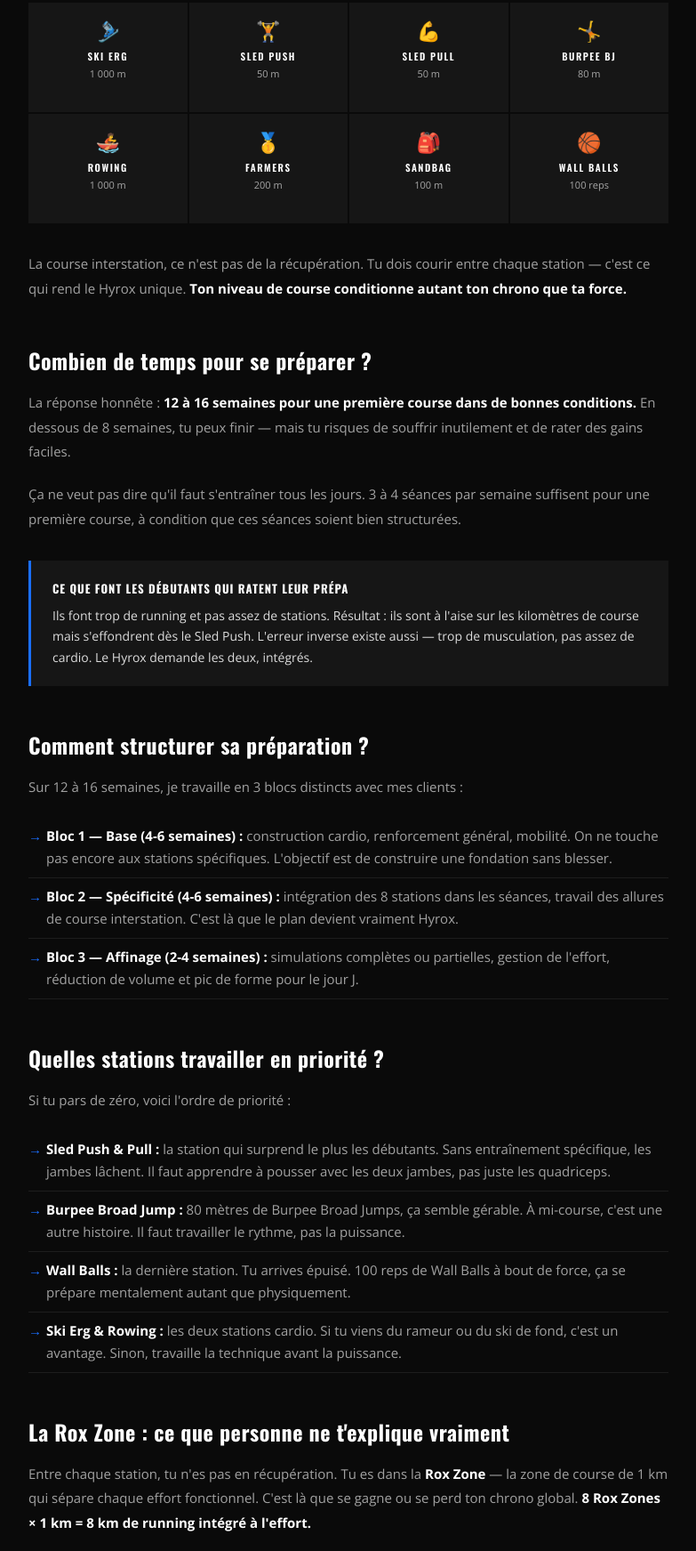
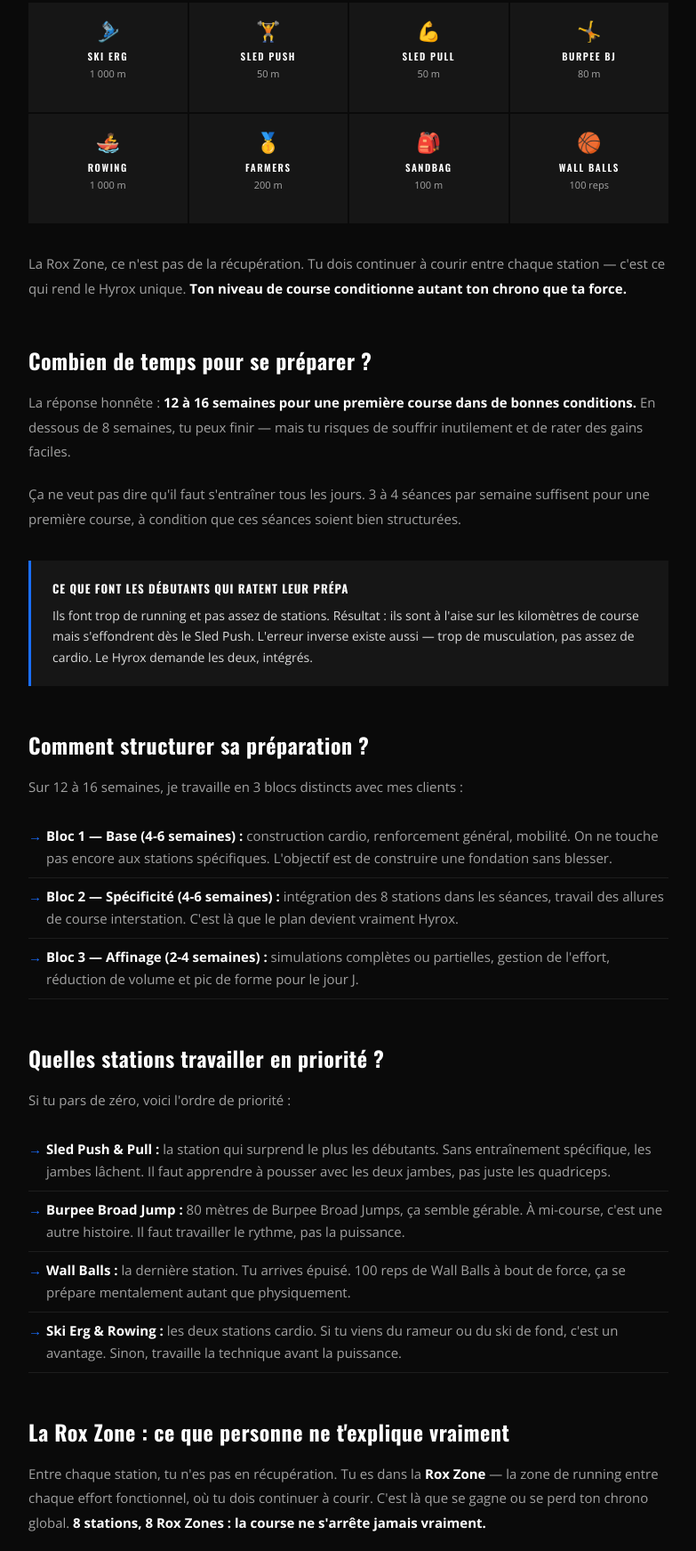
Before and after one commit to jeremyhyrox/jeremyhyrox-site, a plain HTML site: page article-premier-hyrox.html in a window 1280 px wide. Shown: the part 690-2433 px from the top of the page at 89% size, without its empty margins (122-905 px from the left). Drawn offline with nearby package versions, Linux system fonts and the light colour scheme.

Commit message:
Add files via upload

```diff
--- a/article-premier-hyrox.html
+++ b/article-premier-hyrox.html
@@ -77,7 +77,7 @@ footer a{color:var(--blue);text-decoration:none;}
     </div>
 
     <p>
-      La course interstation, ce n'est pas de la récupération. Tu dois courir entre chaque station — c'est ce qui rend le Hyrox unique. <strong>Ton niveau de course conditionne autant ton chrono que ta force.</strong>
+      La Rox Zone, ce n'est pas de la récupération. Tu dois continuer à courir entre chaque station — c'est ce qui rend le Hyrox unique. <strong>Ton niveau de course conditionne autant ton chrono que ta force.</strong>
     </p>
 
     <h2>Combien de temps pour se préparer ?</h2>
@@ -116,7 +116,7 @@ footer a{color:var(--blue);text-decoration:none;}
 
     <h2>La Rox Zone : ce que personne ne t'explique vraiment</h2>
     <p>
-      Entre chaque station, tu n'es pas en récupération. Tu es dans la <strong>Rox Zone</strong> — la zone de course de 1 km qui sépare chaque effort fonctionnel. C'est là que se gagne ou se perd ton chrono global. <strong>8 Rox Zones × 1 km = 8 km de running intégré à l'effort.</strong>
+      Entre chaque station, tu n'es pas en récupération. Tu es dans la <strong>Rox Zone</strong> — la zone de running entre chaque effort fonctionnel, où tu dois continuer à courir. C'est là que se gagne ou se perd ton chrono global. <strong>8 stations, 8 Rox Zones : la course ne s'arrête jamais vraiment.</strong>
     </p>
     <p>
       À 5:30/km, c'est 44 minutes de course réparties sur l'ensemble de l'épreuve. Et contrairement à un 10 km ordinaire, chaque kilomètre arrive après une station épuisante — les jambes brûlent après le Sled, la respiration est saturée après le Ski Erg, les bras sont grillés après le Rowing.
```
